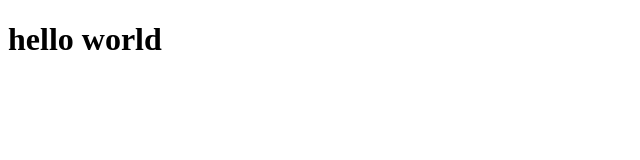
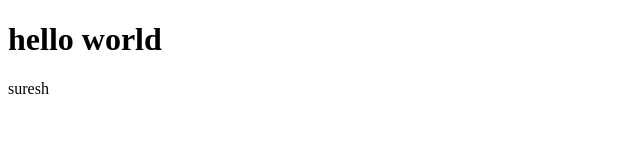
Before and after one commit to yekulasuresh/some2, a plain HTML site: page index.html in a window 1280 px wide. Shown: the full height of the page, 0-640 px from the left. Drawn offline with Linux system fonts and the light colour scheme.

Commit message:
new message

```diff
--- a/index.html
+++ b/index.html
@@ -7,5 +7,6 @@
 </head>
 <body>
    <h1>hello world</h1>
+   <p>suresh</p>
 </body>
 </html>
```
